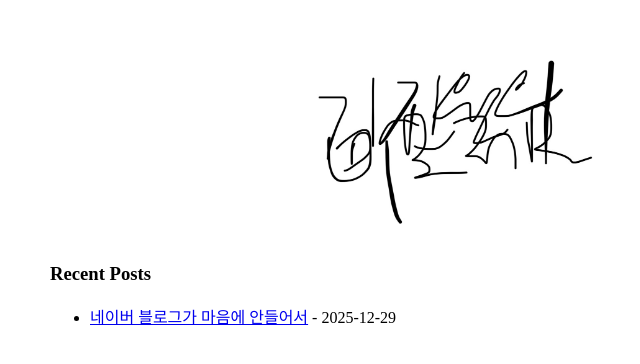
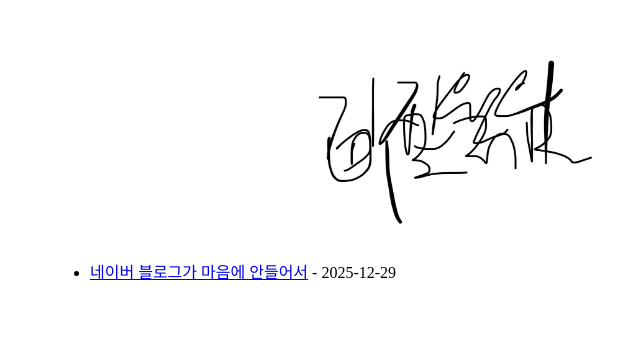
Before and after one commit to keemjeenwoon/keemjeenwoon.github.io, a Jekyll site: the page built from index.html, in a window 1280 px wide. Shown: the top 364 px of the page, without its empty margins (190-830 px from the left). Built offline with Jekyll 4.4.1, drawn with Linux system fonts in a browser that asks for light colours.

Commit message:
최신 포스트 제거

```diff
--- a/index.html
+++ b/index.html
@@ -4,8 +4,6 @@ title: Home
 ---
 
 <img src="/assets/images/IMG_6520.jpg" alt="" style="display: block; margin: 0 auto; max-width: 300px;">
-
-<h2>Recent Posts</h2>
 
 <ul>
 {% for post in site.posts %}
```
